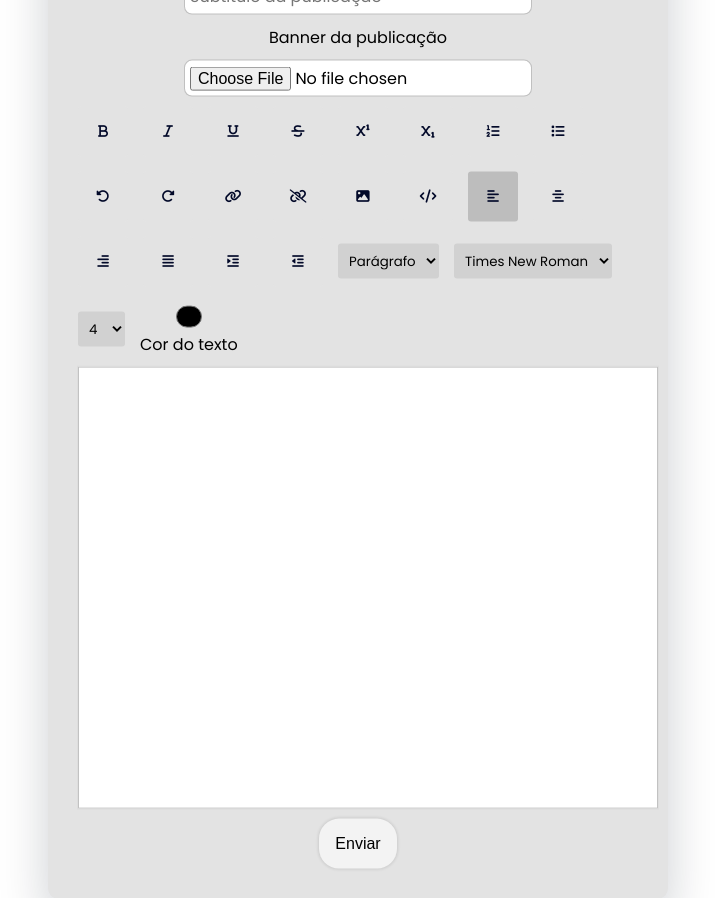
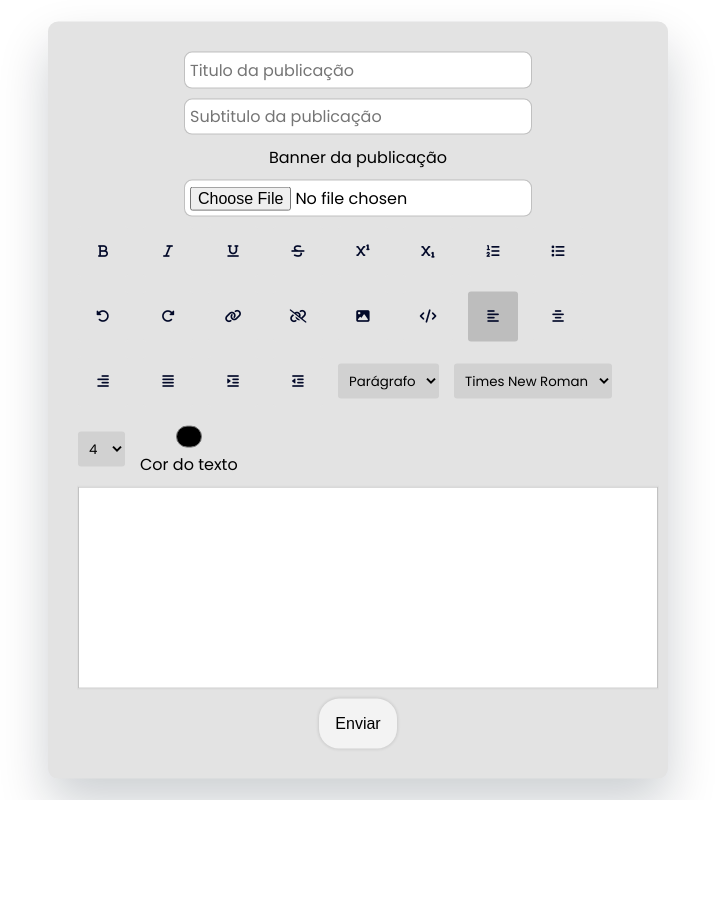
Before and after one commit to altair-noberto/htmleditor, a React (Vite) app: page / in a window 1280 px wide. Shown: the whole page, without its empty margins (282-997 px from the left). After the commit the page ends 800 px from the top, so only its background shows below. Built offline with nearby package versions, Linux system fonts and the light colour scheme.

Commit message:
Update App.css

```diff
--- a/src/App.css
+++ b/src/App.css
@@ -130,7 +130,7 @@ input[type="color"]::-moz-color-swatch{
   width: 96%;
   border: 1px solid #c2c2c2;
   padding: 20px;
-  height: 50vh;
+  height: 20vh;
   outline: #dddddd solid 1px;
   background-color: #fff;
   overflow-y: scroll;
```
